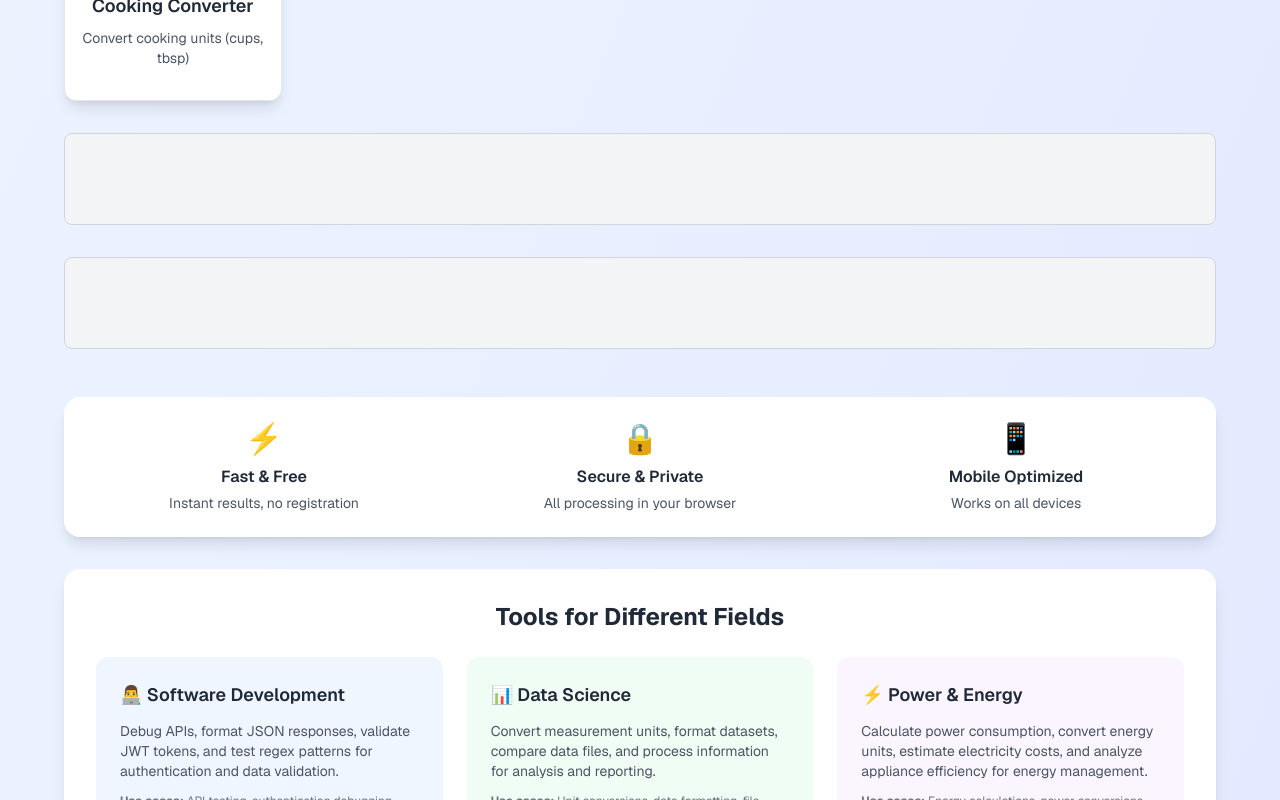
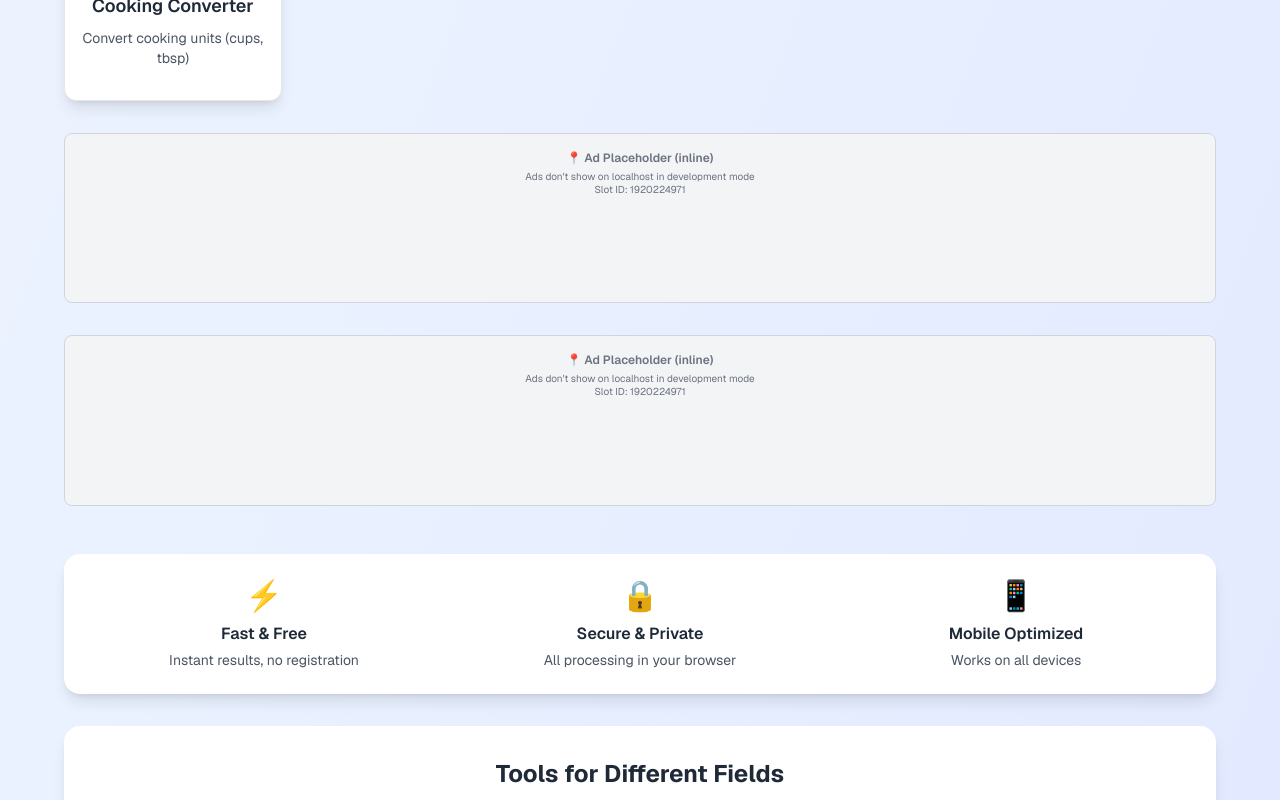
Before and after one commit to Sajidisrar/Unit-Converter, a Next.js app: page / in a window 1280 px wide. Shown: the part 1280-2080 px from the top of the page. Built offline with nearby package versions, Linux system fonts and the light colour scheme.

Commit message:
Fix Ads Issues

```diff
--- a/src/app/globals.css
+++ b/src/app/globals.css
@@ -130,20 +130,38 @@ body {
   -moz-osx-font-smoothing: grayscale;
 }
 
-/* Ensure ad banners are always visible */
+/* Ad banner styles - allow AdSense to control most properties */
 .adsbygoogle {
-  display: block !important;
-  opacity: 1 !important;
-  visibility: visible !important;
-  min-height: 90px !important;
+  display: block;
+  min-height: 90px;
 }
 
 /* Ad banner container styles */
 [data-ad-container] {
-  display: block !important;
-  opacity: 1 !important;
-  visibility: visible !important;
-  min-height: 90px !important;
+  display: block;
+  min-height: 90px;
+  background-color: #f3f4f6;
+  border: 1px solid #d1d5db;
+  border-radius: 8px;
+  transition: background-color 200ms ease-in-out;
+}
+
+[data-ad-container][data-ad-state="loaded"] {
+  background-color: transparent;
+  border-color: transparent;
+}
+
+/* Dark mode ad container */
+@media (prefers-color-scheme: dark) {
+  [data-ad-container] {
+    background-color: #1e293b;
+    border-color: #334155;
+  }
+
+  [data-ad-container][data-ad-state="loaded"] {
+    background-color: transparent;
+    border-color: transparent;
+  }
 }
 
 /* ===== ENHANCED COMPONENT SYSTEM ===== */
--- a/src/app/layout.tsx
+++ b/src/app/layout.tsx
@@ -2,6 +2,7 @@ import Footer from "@/components/Footer";
 import Navbar from "@/components/Navbar";
 import type { Metadata } from "next";
 import { Geist, Geist_Mono } from "next/font/google";
+import Script from "next/script";
 import "./globals.css";
 
 const geistSans = Geist({
@@ -112,16 +113,15 @@ export default function RootLayout({
 }>) {
   return (
     <html lang="en" className={`${geistSans.variable} ${geistMono.variable}`}>
-      <head>
-        <script
+      <body
+        className={`${geistSans.variable} ${geistMono.variable} antialiased`}
+      >
+        <Script
           async
           src="https://pagead2.googlesyndication.com/pagead/js/adsbygoogle.js?client=ca-pub-3759958145886276"
           crossOrigin="anonymous"
+          strategy="lazyOnload"
         />
-      </head>
-      <body
-        className={`${geistSans.variable} ${geistMono.variable} antialiased`}
-      >
         <Navbar />
         {children}
         <Footer />
--- a/src/app/page.tsx
+++ b/src/app/page.tsx
@@ -16,15 +16,6 @@ function Home() {
         <div className="container mx-auto px-4 pt-6 flex justify-start">
         </div>
         <div className="container mx-auto px-4 py-8">
-          {/* Left Banner */}
-          <div className="fixed left-4 top-1/2 transform -translate-y-1/2 z-10 hidden xl:block">
-            <AdBanner position="left" />
-          </div>
-          {/* Right Banner */}
-          <div className="fixed right-4 top-1/2 transform -translate-y-1/2 z-10 hidden xl:block">
-            <AdBanner position="right" />
-          </div>
-
           {/* Enhanced Hero Section */}
           <header className="text-center mb-12">
             <h1 className="text-4xl md:text-6xl font-bold text-gray-900 dark:text-white mb-6">
--- a/src/components/AdBanner.tsx
+++ b/src/components/AdBanner.tsx
@@ -1,10 +1,10 @@
 "use client";
-import { useEffect, useRef } from 'react';
+import { useEffect, useRef, useState } from 'react';
 
 // Extend the Window interface to include adsbygoogle
 declare global {
   interface Window {
-    adsbygoogle: unknown[];
+    adsbygoogle: Array<Record<string, unknown>>;
   }
 }
 
@@ -13,61 +13,137 @@ interface AdBannerProps {
   className?: string;
 }
 
+// Unique ad slot IDs for each position
+const AD_SLOTS: Record<AdBannerProps['position'], string> = {
+  top: '4003156004',
+  inline: '1920224971',
+  side: '8294061635',
+  left: '8294061635',
+  right: '8294061635',
+};
+
 export default function AdBanner({ position, className = '' }: AdBannerProps) {
   const containerRef = useRef<HTMLDivElement | null>(null);
   const insRef = useRef<HTMLModElement | null>(null);
   const hasPushedRef = useRef(false);
+  const timeoutRef = useRef<NodeJS.Timeout | null>(null);
+  const [adState, setAdState] = useState<'loading' | 'loaded' | 'error' | 'blocked'>('loading');
 
   useEffect(() => {
-    function tryPush() {
-      if (hasPushedRef.current) return;
-      const container = containerRef.current;
-      const ins = insRef.current;
-      if (!container || !ins) return;
+    const container = containerRef.current;
+    const ins = insRef.current;
 
-      // Check if Google AdSense is loaded
-      if (typeof window !== 'undefined' && window.adsbygoogle) {
-        try {
-              (window.adsbygoogle = window.adsbygoogle || []).push({});
-              hasPushedRef.current = true;
-            } catch {
-              // Ad push failed - this is expected in development
-            }
-          }
+    if (!container || !ins) {
+      return;
     }
 
-    // Wait for Google AdSense to load
-    const checkAdSense = () => {
-      if (typeof window !== 'undefined' && window.adsbygoogle) {
-        tryPush();
-      } else {
-        setTimeout(checkAdSense, 100);
+    const isDev = process.env.NODE_ENV === 'development';
+    const isLocalhost = typeof window !== 'undefined' &&
+      (window.location.hostname === 'localhost' ||
+       window.location.hostname === '127.0.0.1' ||
+       window.location.hostname.startsWith('192.168.'));
+
+    // In development on localhost, AdSense won't work - show friendly message
+    if (isDev && isLocalhost) {
+      console.info(`[AdBanner] Development mode detected - ads won't load on localhost. Deploy to production to see ads.`);
+      setAdState('loading'); // Keep in loading state to show placeholder
+      return;
+    }
+
+    // Check for ad blocker
+    const checkAdBlocker = () => {
+      if (typeof window === 'undefined') return false;
+
+      // Simple ad blocker detection
+      const testDiv = document.createElement('div');
+      testDiv.innerHTML = '&nbsp;';
+      testDiv.className = 'adsbox';
+      testDiv.style.position = 'absolute';
+      testDiv.style.left = '-999px';
+      document.body.appendChild(testDiv);
+      const isBlocked = testDiv.offsetHeight === 0;
+      document.body.removeChild(testDiv);
+      return isBlocked;
+    };
+
+    // Single initialization function
+    const initializeAd = () => {
+      // Clear any existing timeout
+      if (timeoutRef.current) {
+        clearTimeout(timeoutRef.current);
+        timeoutRef.current = null;
+      }
+
+      // Skip if already pushed
+      if (hasPushedRef.current) {
+        return;
+      }
+
+      // Check if AdSense is loaded
+      if (typeof window === 'undefined' || !window.adsbygoogle) {
+        // Check for ad blocker
+        if (checkAdBlocker()) {
+          setAdState('blocked');
+          console.warn('[AdBanner] Ad blocker detected');
+          return;
+        }
+
+        // Retry after delay (max 10 seconds)
+        const startTime = Date.now();
+        const maxWaitTime = 10000; // 10 seconds
+
+        const retryInit = () => {
+          if (Date.now() - startTime > maxWaitTime) {
+            setAdState('error');
+            console.error('[AdBanner] AdSense script failed to load within timeout. Check your network or AdSense configuration.');
+            return;
+          }
+
+          if (window.adsbygoogle) {
+            initializeAd();
+          } else {
+            timeoutRef.current = setTimeout(retryInit, 200);
+          }
+        };
+
+        timeoutRef.current = setTimeout(retryInit, 200);
+        return;
+      }
+
+      // Push the ad
+      try {
+        (window.adsbygoogle = window.adsbygoogle || []).push({});
+        hasPushedRef.current = true;
+        setAdState('loaded');
+        console.log(`[AdBanner] Ad initialized successfully for position: ${position}`);
+      } catch (error) {
+        setAdState('error');
+        console.error('[AdBanner] Failed to push ad:', error);
       }
     };
 
-    // Start checking after a short delay
-    setTimeout(checkAdSense, 500);
+    // Use IntersectionObserver to initialize when visible
+    const observer = new IntersectionObserver(
+      (entries) => {
+        entries.forEach((entry) => {
+          if (entry.isIntersecting && !hasPushedRef.current) {
+            initializeAd();
+          }
+        });
+      },
+      { threshold: 0.1 }
+    );
 
-    // Also attempt when element becomes visible in viewport
-    const intersectionObserver = new IntersectionObserver((entries) => {
-      const entry = entries[0];
-      if (entry && entry.isIntersecting) {
-        tryPush();
+    observer.observe(container);
+
+    // Cleanup function
+    return () => {
+      observer.disconnect();
+      if (timeoutRef.current) {
+        clearTimeout(timeoutRef.current);
       }
-    }, { threshold: 0.1 });
-    if (containerRef.current) {
-      intersectionObserver.observe(containerRef.current);
-    }
-
-    // Fallback: try on window load
-    const onLoad = () => tryPush();
-    window.addEventListener('load', onLoad);
-
-    return () => {
-      intersectionObserver.disconnect();
-      window.removeEventListener('load', onLoad);
     };
-  }, []);
+  }, [position]);
 
   const getContainerClasses = () => {
     const baseClasses = 'rounded-lg flex items-center justify-center w-full';
@@ -82,35 +158,40 @@ export default function AdBanner({ position, className = '' }: AdBannerProps) {
     return `${baseClasses} ${positionClasses[position]} ${className}`;
   };
 
+  // Show different states for debugging
+  const showDebugInfo = process.env.NODE_ENV === 'development';
+
   return (
     <div
       ref={containerRef}
       className={getContainerClasses()}
       data-ad-container="true"
-      style={{
-        minHeight: '90px',
-        width: '100%',
-        display: 'block',
-        backgroundColor: '#f3f4f6',
-        border: '1px solid #d1d5db',
-        borderRadius: '8px',
-        opacity: '1',
-        visibility: 'visible',
-        zIndex: '1'
-      }}
+      data-ad-state={adState}
     >
+      {showDebugInfo && adState === 'blocked' && (
+        <div className="text-xs text-gray-500 p-4 text-center">
+          <div className="font-semibold mb-1">🚫 Ad Blocker Detected</div>
+          <div>Ad blocker is preventing ads from loading</div>
+        </div>
+      )}
+      {showDebugInfo && adState === 'error' && (
+        <div className="text-xs text-red-500 p-4 text-center">
+          <div className="font-semibold mb-1">⚠️ Ad Failed to Load</div>
+          <div>Check console for details</div>
+        </div>
+      )}
+      {showDebugInfo && adState === 'loading' && (
+        <div className="text-xs text-gray-500 p-4 text-center">
+          <div className="font-semibold mb-1">📍 Ad Placeholder ({position})</div>
+          <div className="text-[10px] mt-1">Ads don&apos;t show on localhost in development mode</div>
+          <div className="text-[10px]">Slot ID: {AD_SLOTS[position]}</div>
+        </div>
+      )}
       <ins
         ref={insRef}
         className="adsbygoogle"
-        style={{
-          display: "block",
-          width: "100%",
-          minHeight: "90px",
-          opacity: '1',
-          visibility: 'visible'
-        }}
         data-ad-client="ca-pub-3759958145886276"
-        data-ad-slot="4003156004"
+        data-ad-slot={AD_SLOTS[position]}
         data-ad-format="auto"
         data-full-width-responsive="true"
       />
--- a/src/components/shared/ConverterLayout.tsx
+++ b/src/components/shared/ConverterLayout.tsx
@@ -22,9 +22,12 @@ export default function ConverterLayout({
 }: ConverterLayoutProps) {
   return (
     <div className="min-h-screen bg-gradient-to-br from-blue-50 to-indigo-100 dark:from-gray-900 dark:to-gray-800">
-      <div className={`max-w-5xl mx-auto px-4 grid gap-4 ${showSideBanners ? 'grid-cols-[1fr_minmax(auto,600px)_1fr]' : 'grid-cols-1 max-w-4xl'} ${className}`}>
+      <div className={`mx-auto w-full px-4 ${showSideBanners ? 'max-w-6xl' : 'max-w-4xl'} ${className}`}>
+        <div className={`grid gap-4 grid-cols-1 ${showSideBanners ? 'lg:grid-cols-[minmax(0,1fr)_minmax(auto,600px)_minmax(0,1fr)]' : ''}`}>
           {showSideBanners && (
+            <div className="hidden lg:block">
               <AdBanner position="side" />
+            </div>
           )}
 
           <main>
@@ -47,8 +50,11 @@ export default function ConverterLayout({
         </main>
 
           {showSideBanners && (
+            <div className="hidden lg:block">
               <AdBanner position="side" />
+            </div>
           )}
+        </div>
       </div>
     </div>
   );
```
Also changed, not shown: 2 other files (tests, documents, lock files or other folders). Lines whose indentation alone changed are shown as unchanged.
